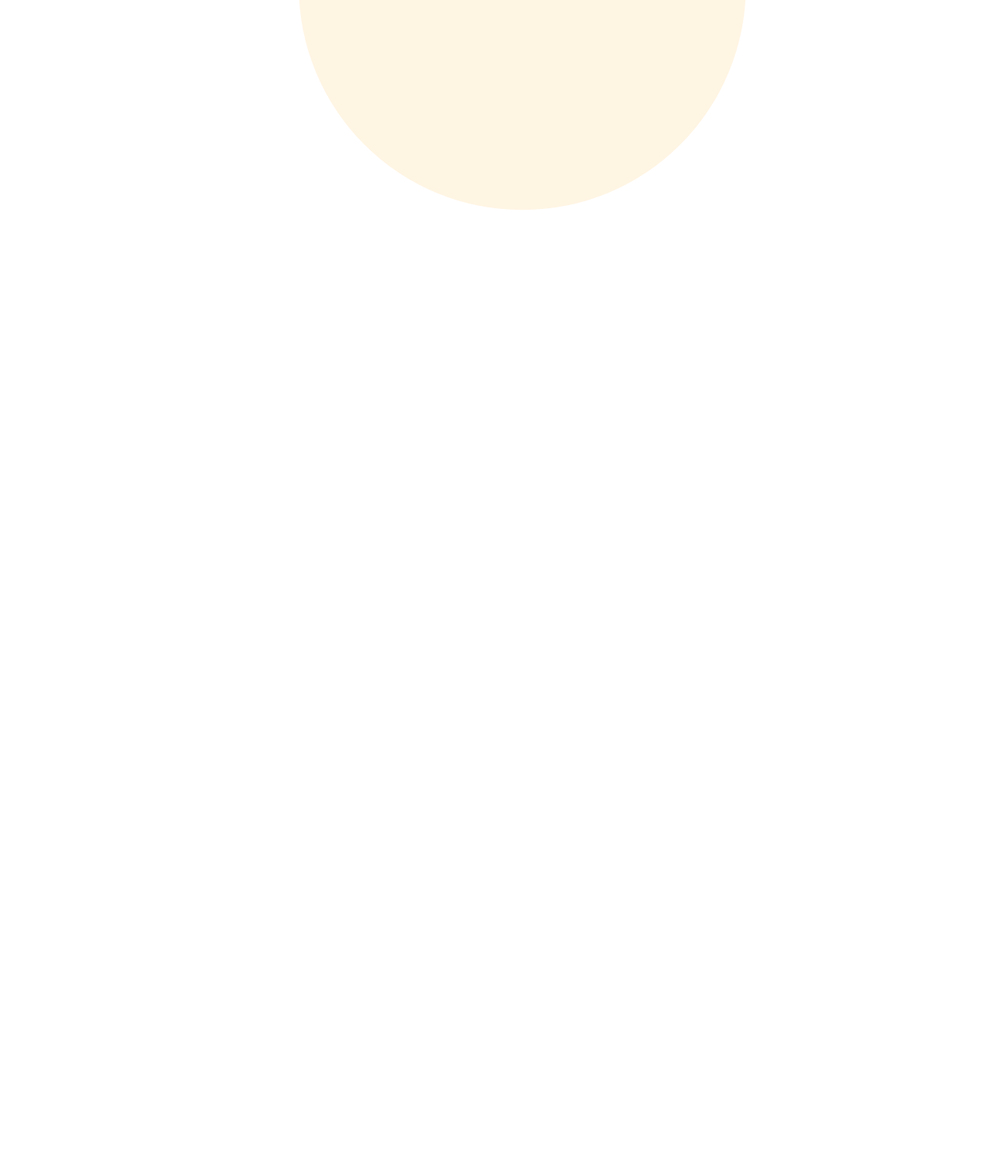
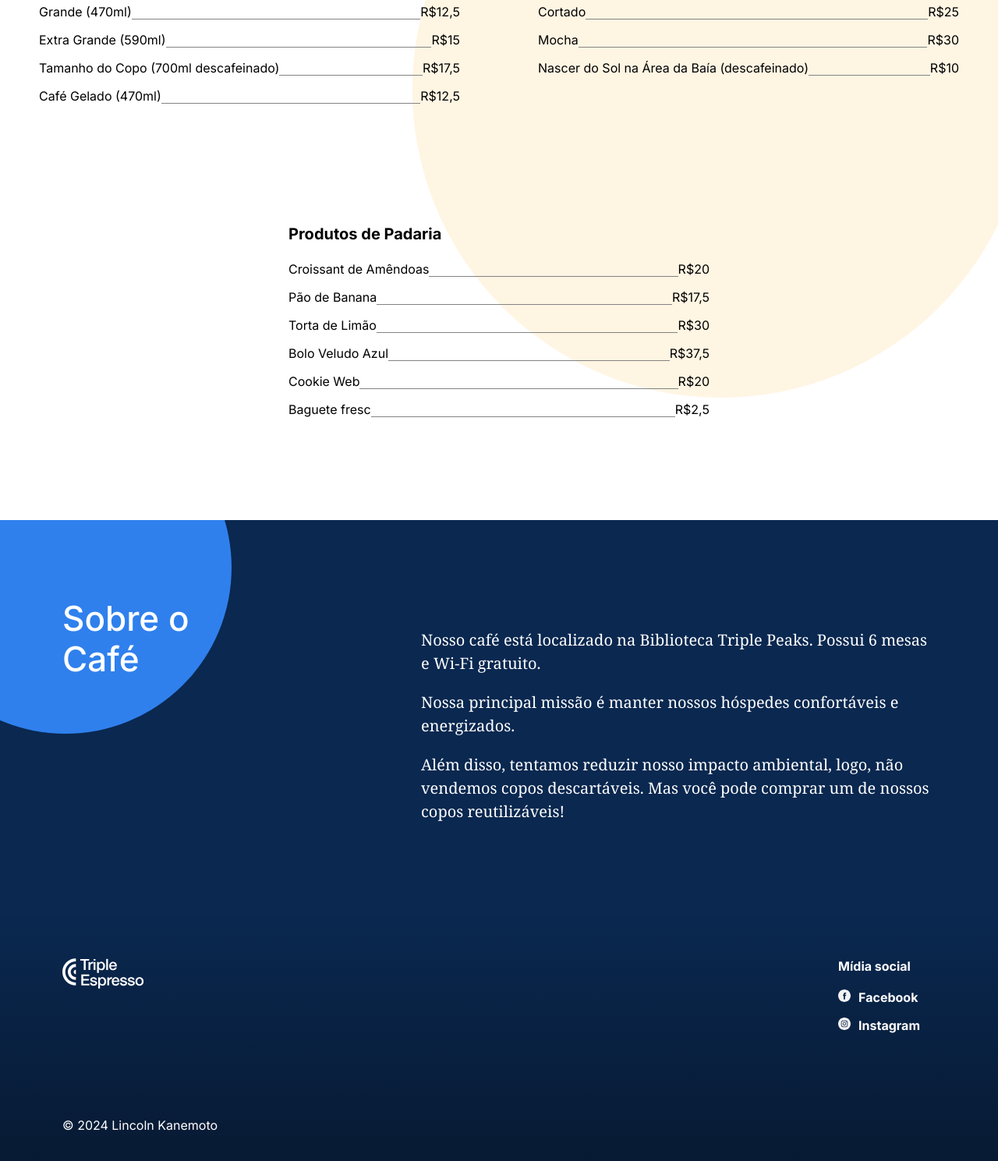
Before and after one commit to keiitikanemoto/web_project_coffeeshop, a plain HTML site: page index.html in a window 1280 px wide. Shown: the part 3154-4643 px from the top of the page at 78% size. Before the commit the page ends 3537 px from the top, so only its background shows below. Drawn offline with Linux system fonts and the light colour scheme.

Commit message:
Envia versao final projeto

```diff
--- a/blocks/about.css
+++ b/blocks/about.css
@@ -0,0 +1,47 @@
+.about {
+  background-color: #0A2850;
+  display: flex;
+  justify-content: space-between;
+  position: relative;
+  z-index: 1;
+  overflow: hidden;
+
+}
+
+.about__title {
+  max-width: 251px;
+  margin-top: 100px;
+  margin-left: 80px;
+  color: #fff;
+  z-index: 1;
+  font-family: "Inter", Arial, sans-serif;
+  font-weight: 500;
+  font-size: 44px;
+  line-height: 52px;
+}
+
+.about__content {
+  max-width: 660px;
+  margin: 119px 80px 113px 0;
+}
+
+.about__paragraph {
+  color: #fff;
+  margin-top: 20px;
+  margin-bottom: 0;
+  font-family: "Noto Serif", 'Times New Roman', serif;
+  font-size: 20px;
+  line-height: 30px;
+}
+
+.about__circle {
+  width: 426px;
+  height: 426px;
+  background-color: #2f80ed;
+  border-radius: 100%;
+  position: absolute;
+  top: -152px;
+  left: -129px;
+  z-index: 0;
+
+}
--- a/blocks/card.css
+++ b/blocks/card.css
@@ -0,0 +1,39 @@
+.card {
+  width: 540px;
+  margin: 0;
+  box-sizing: border-box;
+  padding: 0;
+}
+
+.card:last-of-type {
+  margin-top: 100px;
+  margin-bottom: 100px;;
+}
+
+.card__title {
+  font-family: "Inter", Arial, sans-serif;
+  font-weight: bold;
+  font-size: 20px;
+  line-height: 30px;
+}
+
+.card__content {
+  list-style-type:none;
+  padding: 0;
+  display: flex;
+  flex-direction: column;
+}
+
+.card__list-item {
+  margin: 0 0 16px;
+  font-family: "Noto Serif", 'Times New Roman' serif;
+  font-size: 16px;
+  line-height: 20px;
+  display: flex;
+}
+
+.card__list-divider {
+  flex-grow: 1;
+  border-bottom: 1px solid #838383;
+
+}
--- a/blocks/footer.css
+++ b/blocks/footer.css
@@ -0,0 +1,81 @@
+.footer {
+  background: linear-gradient(180deg, #0A2850 0%, #071931 100%);
+  display: flex;
+  flex-wrap: wrap;
+}
+
+.footer__content {
+  width: 100%;
+  display: flex;
+  justify-content: space-between;
+  margin: 60px 100px 108px 80px;
+  color: white;
+}
+
+
+.footer__logo {
+  width: 105px;
+  height: 39px;
+}
+
+.footer__social {
+  display: flex;
+  flex-direction: column;
+  margin: 0;
+  padding: 0;
+  flex-basis: 0;
+
+}
+
+.footer__social-heading {
+  display: flex;
+  margin-bottom: 4px;
+  column-gap: 0;
+  font-family: "Inter", Arial, sans-serif;
+  font-weight: bold;
+  font-size: 16px;
+  line-height: 20px;
+}
+
+.footer__list {
+  list-style: none;
+  display: flex;
+  flex-direction: column;
+  row-gap: 16px;
+  padding: 0;
+  margin: 0;
+}
+
+.footer__list-item {
+  display: flex;
+  column-gap: 10px;
+}
+
+.footer__social-icon {
+  width: 16px;
+  height: 16px;
+}
+
+.footer__social-link {
+  font-family: "Inter", Arial, sans-serif;
+  font-weight: bold;
+  font-size: 16px;
+  line-height: 20px;
+  text-decoration: none;
+  color: #fff;
+
+
+}
+
+.footer__social-link:hover {
+  color: #c1c1c1;
+}
+
+.footer__copyright {
+  font-family: "Inter", Arial, sans-serif;
+  font-size: 16px;
+  line-height: 20px;
+  display: block;
+  color: #fff;
+  margin: 0 0 60px 80px;
+}
--- a/blocks/menu.css
+++ b/blocks/menu.css
@@ -1,11 +1,34 @@
 .menu {
-  height: 100vh;
   background-color: #FFF;
   background-image:url(../images/background_menu.svg);
   background-repeat: no-repeat;
   background-size: cover;
+  display: flex;
+  flex-direction: column;
+  align-items: center;
+  box-sizing: border-box;
 }
 
 .menu__title {
-  max-width: px;
+  max-width: 800px;
+  margin: 100px 0 24px 0;
+  font-family: "Inter", Arial, sans-serif;
+  font-weight: 500;
+  font-size:44px;
+  line-height: 52px;
 }
+
+.menu__subtitle {
+  max-width: 800px;
+  margin: 0 0 100px 0;
+  font-family: "Noto Serif", 'Times New Roman', serif;
+  font-size: 20px;
+  line-height: 30px;
+}
+
+.menu__cards {
+  display: flex;
+  flex-wrap: wrap;
+  justify-content: center;
+  column-gap: 100px;
+}
--- a/index.html
+++ b/index.html
@@ -106,11 +106,84 @@
       <section id="menu" class="menu">
         <h2 class="menu__title">Cardápio</h2>
         <p class="menu__subtitle">Preparamos café a partir de grãos torrados localmente com certificação Fairtrade e usamos xícaras biodegradáveis. Todos os chás da nossa coleção custam R$20/xícara.</p>
+       <div class="menu__cards">
+          <div class="card">
+            <p class="card__title">Filtro</p>
+            <ul class="card__content">
+              <li class="card__list-item">Regular (350ml)<span class="card__list-divider"></span>R$10</li>
+              <li class="card__list-item">Grande (470ml)<span class="card__list-divider"></span>R$12,5</li>
+              <li class="card__list-item">Extra Grande (590ml)<span class="card__list-divider"></span>R$15</li>
+              <li class="card__list-item">Tamanho do Copo (700ml descafeinado)<span class="card__list-divider"></span>R$17,5</li>
+              <li class="card__list-item">Café Gelado (470ml)<span class="card__list-divider"></span>R$12,5</li>
+            </ul>
+          </div>
 
+          <div class="card">
+            <p class="card__title">Expresso</p>
+            <ul class="card__content">
+              <li class="card__list-item">Macchiato<span class="card__list-divider"></span>R$22,5</li>
+              <li class="card__list-item">Cortado<span class="card__list-divider"></span>R$25</li>
+              <li class="card__list-item">Mocha<span class="card__list-divider"></span>R$30</li>
+              <li class="card__list-item">Nascer do Sol na Área da Baía (descafeinado)<span class="card__list-divider"></span>R$10</li>
+            </ul>
+          </div>
+
+          <div class="card">
+            <p class="card__title">Produtos de Padaria</p>
+            <ul class="card__content">
+              <li class="card__list-item">Croissant de Amêndoas<span class="card__list-divider"></span>R$20</li>
+              <li class="card__list-item">Pão de Banana<span class="card__list-divider"></span>R$17,5</li>
+              <li class="card__list-item">Torta de Limão<span class="card__list-divider"></span>R$30</li>
+              <li class="card__list-item">Bolo Veludo Azul<span class="card__list-divider"></span>R$37,5</li>
+              <li class="card__list-item">Cookie Web<span class="card__list-divider"></span>R$20</li>
+              <li class="card__list-item">Baguete fresc<span class="card__list-divider"></span>R$2,5</li>
+            </ul>
+          </div>
+       </div>
       </section>
-      <section id="about" class="about"></section>
+      <section id="about" class="about">
+        <h2 class="about__title">Sobre o Café</h2>
+        <div class="about__content">
+          <p class="about__paragraph">Nosso café está localizado na Biblioteca Triple Peaks. Possui 6 mesas
+            e Wi-Fi gratuito.</p>
+          <p class="about__paragraph">Nossa principal missão é manter nossos hóspedes confortáveis e
+            energizados.</p>
+          <p class="about__paragraph">Além disso, tentamos reduzir nosso impacto ambiental, logo, não
+            vendemos copos descartáveis. Mas você pode comprar um de nossos
+            copos reutilizáveis!</p>
+        </div>
+        <div class="about__circle"></div>
+      </section>
     </main>
-    <footer class="footer"></footer>
+    <footer class="footer">
+      <div class="footer__content">
+        <img src="./images/logo_coffeeshop_light.svg" alt="Logo Café" class="footer__logo">
+        <div class="footer__social">
+          <ul class="footer__list">
+            <li class="footer__social-heading">Mídia social</li>
+              <li class="footer__list-item">
+                <a href="#">
+                  <img
+                    src="./images/facebook_white.svg"
+                    alt="Ícone do Facebook"
+                    class="footer__social-icon"
+                /></a>
+
+                <a href="#" class="footer__social-link">Facebook</a>
+              </li>
+              <li class="footer__list-item">
+                <a href="#"
+                  ><img
+                    src="./images/instagram_white.svg"
+                    alt="Ícone do Instagram"
+                    class="footer__social-icon"
+                /></a>
+                <a href="#" class="footer__social-link">Instagram</a>
+          </ul>
+        </div>
+      </div>
+      <p class="footer__copyright">&#169 2024 Lincoln Kanemoto</p>
+    </footer>
   </div>
 </body>
 </html>
--- a/pages/index.css
+++ b/pages/index.css
@@ -9,3 +9,4 @@
  @import url(../blocks/page.css);
  @import url(../blocks/recipes.css);
  @import url(../blocks/reservation.css);
+ @import url(../blocks/footer.css);
```
